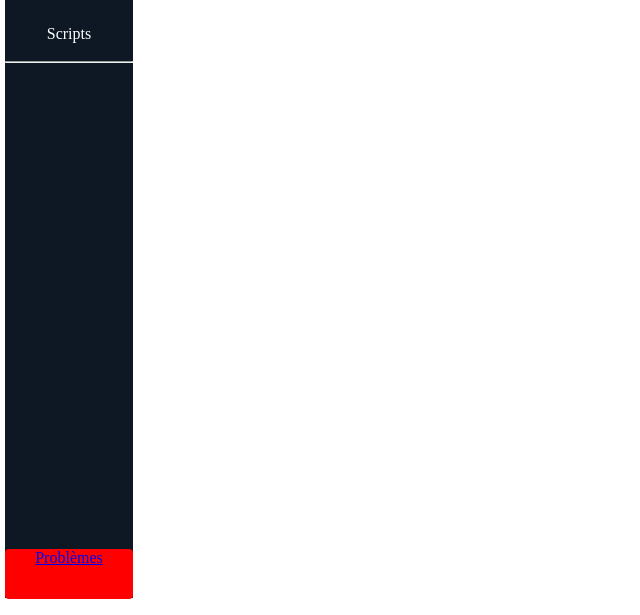
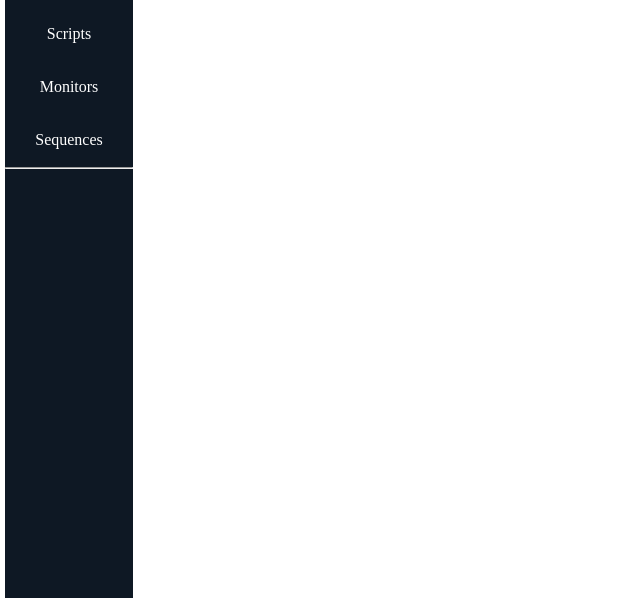
Before and after one commit to 3ndur4nce/SRM, a PHP site: page / in a window 1280 px wide. Shown: the part 196-811 px from the top of the page, without its empty margins (0-640 px from the left). Run offline with PHP 8.4, Linux system fonts and the light colour scheme; the visitor is signed in with stand-in values (Sample User, id 1); data that the repository does not hold is empty.

Commit message:
Removed problems button

```diff
--- a/WebPage/place/theme.php
+++ b/WebPage/place/theme.php
@@ -16,6 +16,8 @@
             <a href="?" class="leftmenumenu">Dashboard</a><br>
             <a href="?a=assets" class="leftmenumenu">Assets</a><br>
             <a href="?a=scripts" class="leftmenumenu">Scripts</a><br>
+            <a href="?a=monitors" class="leftmenumenu">Monitors</a><br>
+            <a href="?a=sequences" class="leftmenumenu">Sequences</a><br>
             <hr>
             <?php
 
@@ -27,9 +29,6 @@
 
             ?>
         </leftmenu>
-        <info class="bottomleftbox">
-             <a href="?a=bug">Problèmes</a>
-        </info>
         <bodycontent class="contentbox">
             <?php
 
```
